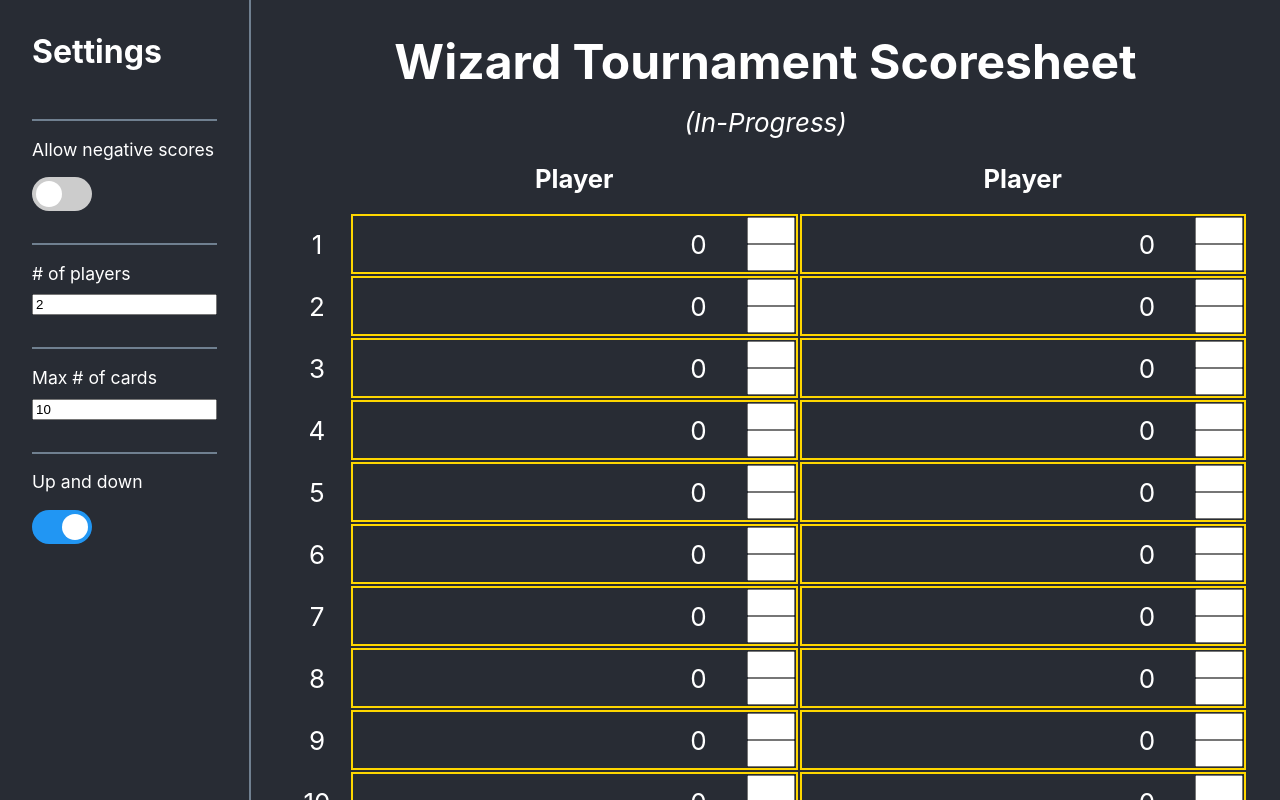
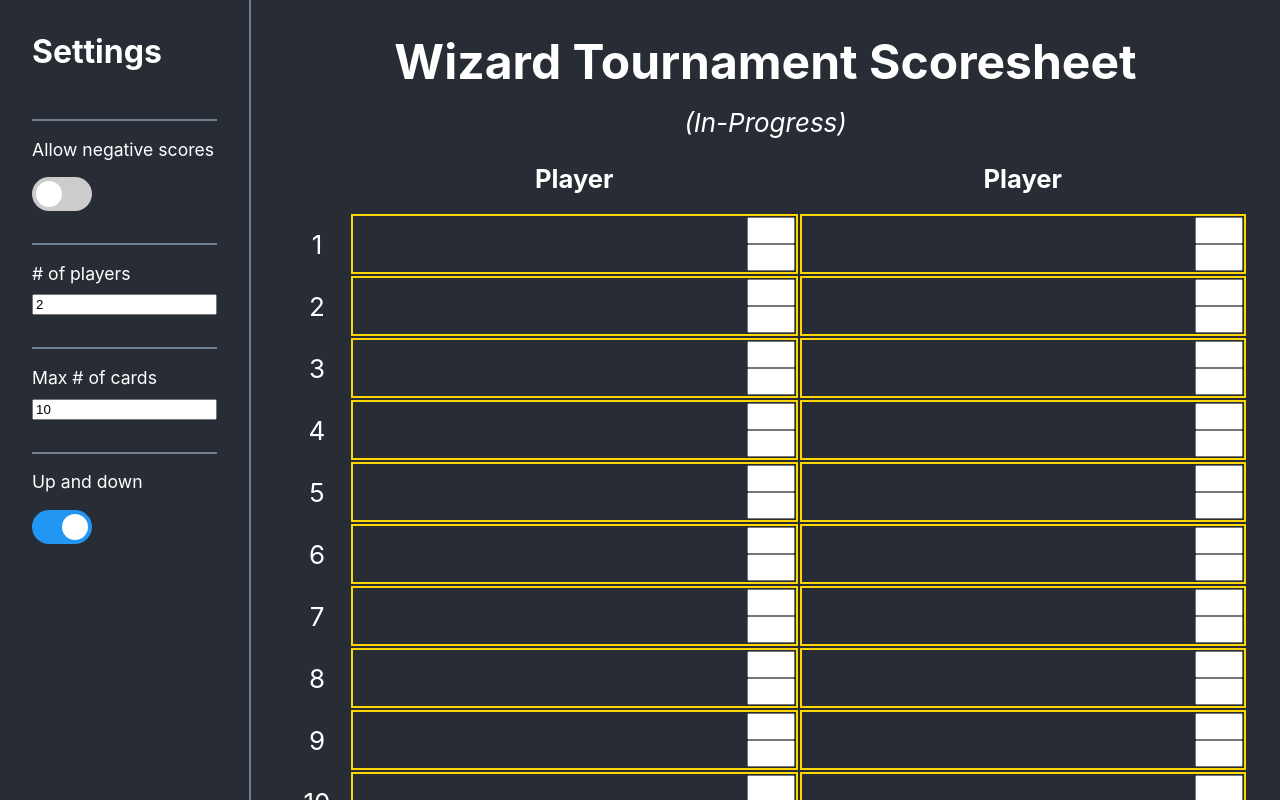
Before and after one commit to ZecRepublic/Wizard-Tournament-Scoresheet, a React (Create React App) app: page / in a window 1280 px wide. Shown: the top 800 px of the page. Built offline with nearby package versions, Linux system fonts and the light colour scheme.

Commit message:
Removed cascading score effect. Score blank by default.

```diff
--- a/src/App.js
+++ b/src/App.js
@@ -94,7 +94,6 @@ export default class App extends React.Component {
         <ScoreSheet
           players={this.state.players}
           maxCards={this.state.maxCards}
-          upAndDown={this.state.upAndDown}
           numRounds={this.state.numRounds}
           updatePlayer={this.updatePlayer}
         />
--- a/src/Player.js
+++ b/src/Player.js
@@ -3,7 +3,7 @@ class Score {
 
     this.desiredTricks = undefined
     this.takenTricks = undefined
-    this.score = 0
+    this.score = ""
     this.cardCount = cardCount;
 
     this.setDesired = this.setDesired.bind(this);
@@ -25,9 +25,10 @@ class Score {
   }
 
   calculateScore(prevScore = 0, allowNegativeScores = false) {
-    //console.log(prevScore)
 
+    // Increment score by multiples of 10
     const SCOREMULTIPLIER = 10;
+    // Number of points awarded for correct bidding (usually 20)
     const SUCCESSINCREASE = 2 * SCOREMULTIPLIER;
 
     if ((this.desiredTricks !== undefined) && (this.takenTricks !== undefined)) {
@@ -62,7 +63,7 @@ export default class Player {
 
     this.id = id
     this.name = "Player"
-    this.score = 0
+    this.score = ""
     this.dealer = false
     this.history = []
 
--- a/src/components/scoring/ScoreCell.js
+++ b/src/components/scoring/ScoreCell.js
@@ -17,7 +17,7 @@ export default class ScoreCell extends Component {
       prevScore = 0;
     }
     modifiedPlayer.history[this.props.rowNum].setDesired(event, prevScore)
-    modifiedPlayer.updateHistoryScore(this.props.rowNum)
+    // modifiedPlayer.updateHistoryScore(this.props.rowNum)
     this.props.updatePlayer(this.props.cellNum, modifiedPlayer)
   }
 
@@ -30,7 +30,7 @@ export default class ScoreCell extends Component {
       prevScore = 0;
     }
     modifiedPlayer.history[this.props.rowNum].setTaken(event, prevScore)
-    modifiedPlayer.updateHistoryScore(this.props.rowNum)
+    // modifiedPlayer.updateHistoryScore(this.props.rowNum)
     this.props.updatePlayer(this.props.cellNum, modifiedPlayer)
   }
 
```
